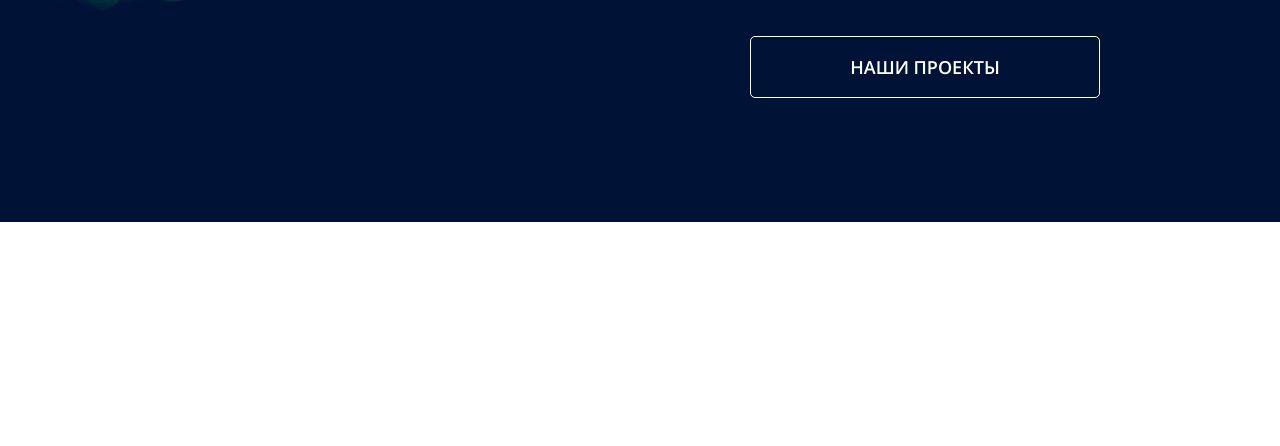
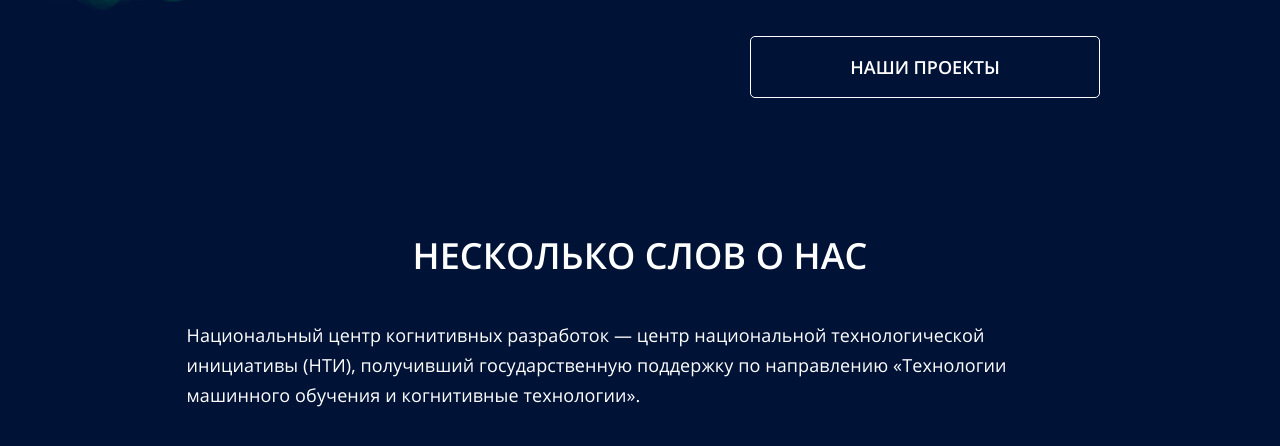
Before and after one commit to RomanShigapov/ITMO, a plain HTML site: page index.html in a window 1280 px wide. Shown: the part 510-956 px from the top of the page. Before the commit the page ends 800 px from the top, so only its background shows below. Drawn offline with Linux system fonts and the light colour scheme.

Commit message:
feat: верстка блока about

```diff
--- /dev/null
+++ b/blocks/about.css
@@ -0,0 +1,94 @@
+.about {
+  display: flex;
+  flex-direction: column;
+  align-items: center;
+  background-color: #001337;
+  padding-bottom: 54px;
+}
+
+@media (min-width: 768px) {
+  .about {
+    padding-bottom: 81px;
+  }
+}
+
+@media (min-width: 1280px) {
+  .about {
+    padding-bottom: 101px;
+  }
+}
+
+
+.about__content {
+  width: calc(100% - 2 * 16px);
+  max-width: 1110px;
+  display: flex;
+  flex-direction: column;
+  align-items: center;
+}
+
+@media (min-width: 768px) {
+  .about__content {
+    width: calc(100% - 2 * 39px);
+  }
+}
+
+
+.about__title {
+  margin: 0;
+  max-width: 907px;
+  margin-bottom: 12px;
+  text-transform: uppercase;
+  text-align: center;
+  font-family: 'Open Sans', sans-serif;
+  font-style: normal;
+  font-weight: 600;
+  font-size: 16px;
+  line-height: 22px;
+  color: #FFFFFF;
+}
+
+@media (min-width: 768px) {
+  .about__title {
+    margin-bottom: 30px;
+    font-size: 24px;
+    line-height: 33px;
+    letter-spacing: 0.1px;
+  }
+}
+
+@media (min-width: 1280px) {
+  .about__title {
+    font-size: 36px;
+    line-height: 68px;
+  }
+}
+
+
+.about__subtitle {
+  margin: 0;
+  max-width: 907px;
+  margin-bottom: 32px;
+  font-family: 'Open Sans', sans-serif;
+  font-style: normal;
+  font-weight: 400;
+  font-size: 12px;
+  line-height: 16px;
+  color: #FFFFFF;
+}
+
+@media (min-width: 768px) {
+  .about__subtitle {
+    margin-bottom: 45px;
+    font-size: 14px;
+    line-height: 20px;
+    letter-spacing: 0.1px;
+  }
+}
+
+@media (min-width: 1280px) {
+  .about__subtitle {
+    font-size: 18px;
+    line-height: 30px;
+  }
+}
--- a/index.html
+++ b/index.html
@@ -44,6 +44,17 @@
       </div>
     </section>
 
+    <!-- About Us -->
+    <section class="about" id="about">
+      <div class="about__content">
+        <h2 class="about__title">Несколько слов о&nbsp;нас</h2>
+        <p class="about__subtitle">Национальный центр когнитивных разработок&nbsp;&mdash; центр национальной технологической инициативы (НТИ), получивший государственную поддержку по&nbsp;направлению &laquo;Технологии машинного обучения и&nbsp;когнитивные технологии&raquo;.</p>
+        <div class="news">
+
+        </div>
+      </div>
+    </section>
+
   </main>
 
   <footer></footer>
--- a/pages/index.css
+++ b/pages/index.css
@@ -7,3 +7,6 @@
 
 /* Intro */
 @import url(../blocks/intro.css);
+
+/* About */
+@import url(../blocks/about.css);
```
